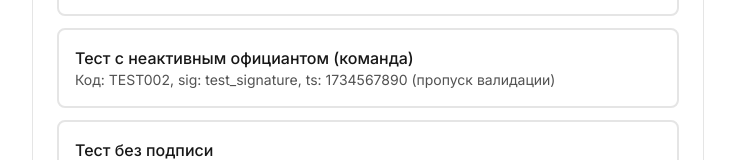
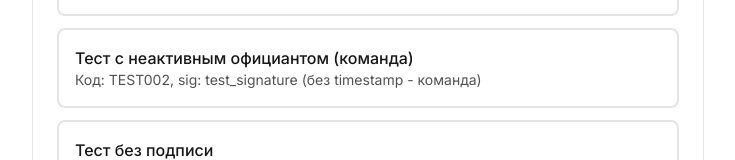
Before and after one commit to guestme-docs/guestme-tips, a Next.js app: page / in a window 1280 px wide. Shown: the part 285-445 px from the top of the page, without its empty margins (272-1007 px from the left). Built offline with nearby package versions, Linux system fonts and the light colour scheme.

Commit message:
fix: Correct scenario parameters - inactive waiter now has sig without ts

```diff
--- a/src/app/page.tsx
+++ b/src/app/page.tsx
@@ -29,11 +29,11 @@ export default function HomePage() {
                 </Link>
 
                 <Link
-                  href="/tip?code=TEST002&sig=test_signature&ts=1734567890"
+                  href="/tip?code=TEST002&sig=test_signature"
                   className="block p-4 border-2 border-neutral-200 rounded-lg hover:border-neutral-300 hover:bg-neutral-50 transition-colors text-left"
                 >
                   <div className="font-medium text-neutral-900">Тест с неактивным официантом (команда)</div>
-                  <div className="text-sm text-neutral-600">Код: TEST002, sig: test_signature, ts: 1734567890 (пропуск валидации)</div>
+                  <div className="text-sm text-neutral-600">Код: TEST002, sig: test_signature (без timestamp - команда)</div>
                 </Link>
 
                 <Link
--- a/src/app/tip/page.tsx
+++ b/src/app/tip/page.tsx
@@ -160,6 +160,7 @@ export default function TipPage({ searchParams }: { searchParams?: Promise<{ lin
   const fetchOrderData = async (orderId: string) => {
     try {
       console.log('TipPage: fetchOrderData called with orderId:', orderId)
+      console.log('TipPage: Current sig and ts values:', { sig, ts })
       setError(null)
 
       // Определяем тип сценария по параметрам
@@ -181,7 +182,13 @@ export default function TipPage({ searchParams }: { searchParams?: Promise<{ lin
 
   // Определение типа сценария
   const determineScenario = (orderId: string, signature?: string, timestamp?: string): string => {
-    console.log('TipPage: Determining scenario for:', { orderId, signature, timestamp })
+    console.log('TipPage: Determining scenario for:', {
+      orderId,
+      signature: signature || 'undefined',
+      timestamp: timestamp || 'undefined',
+      hasSignature: !!signature,
+      hasTimestamp: !!timestamp
+    })
 
     // Сценарий 1: Активный официант (есть подпись и timestamp)
     if (signature && timestamp) {
```
